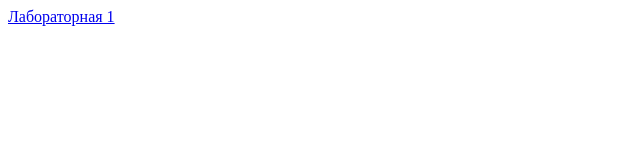
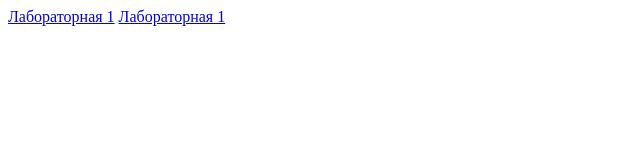
Before and after one commit to vlada2202/STPweb, a plain HTML site: page index.html in a window 1280 px wide. Shown: the whole page, without its empty margins (0-640 px from the left). Drawn offline with Linux system fonts and the light colour scheme.

Commit message:
fix laba2

```diff
--- a/index.html
+++ b/index.html
@@ -7,5 +7,6 @@
 </head>
 <body>
     <a href="./laba1/laba1.html">Лабораторная 1</a>
+    <a href="./laba2/laba2.html">Лабораторная 1</a>
 </body>
 </html>
```
